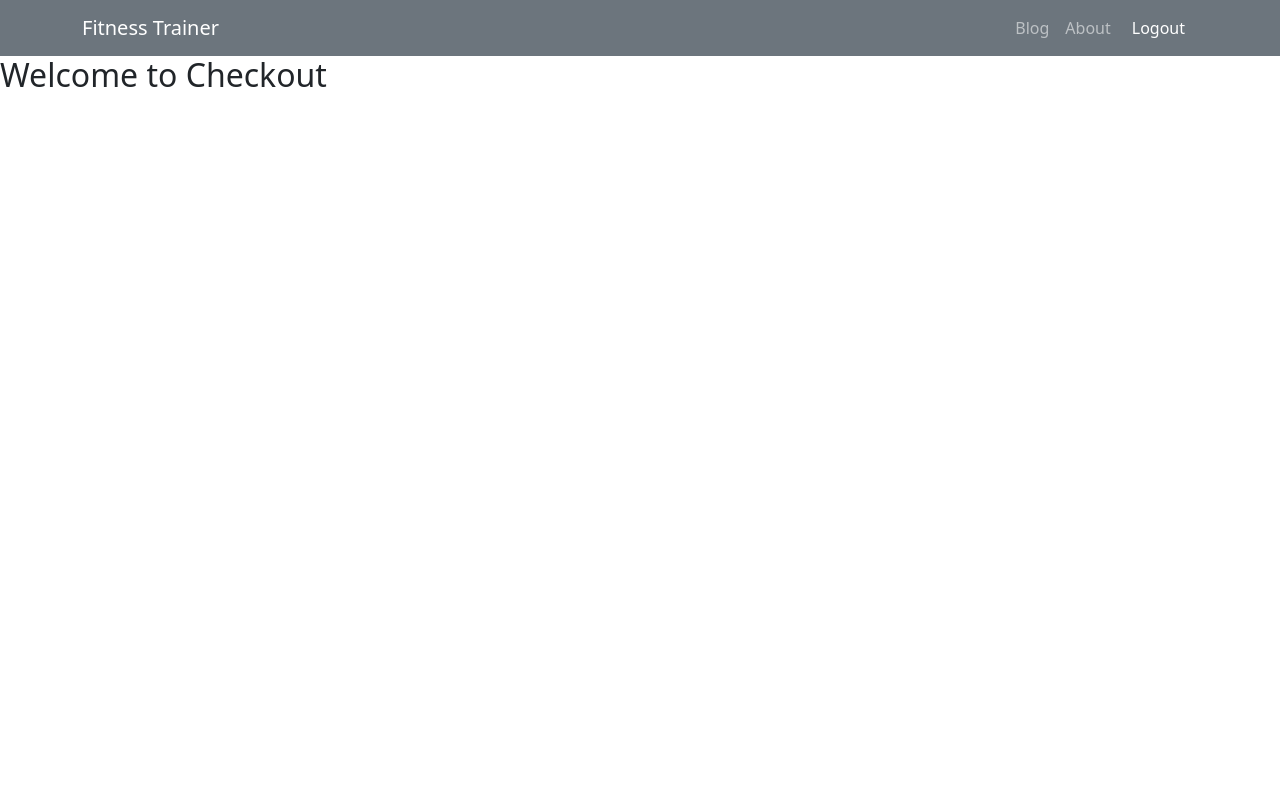
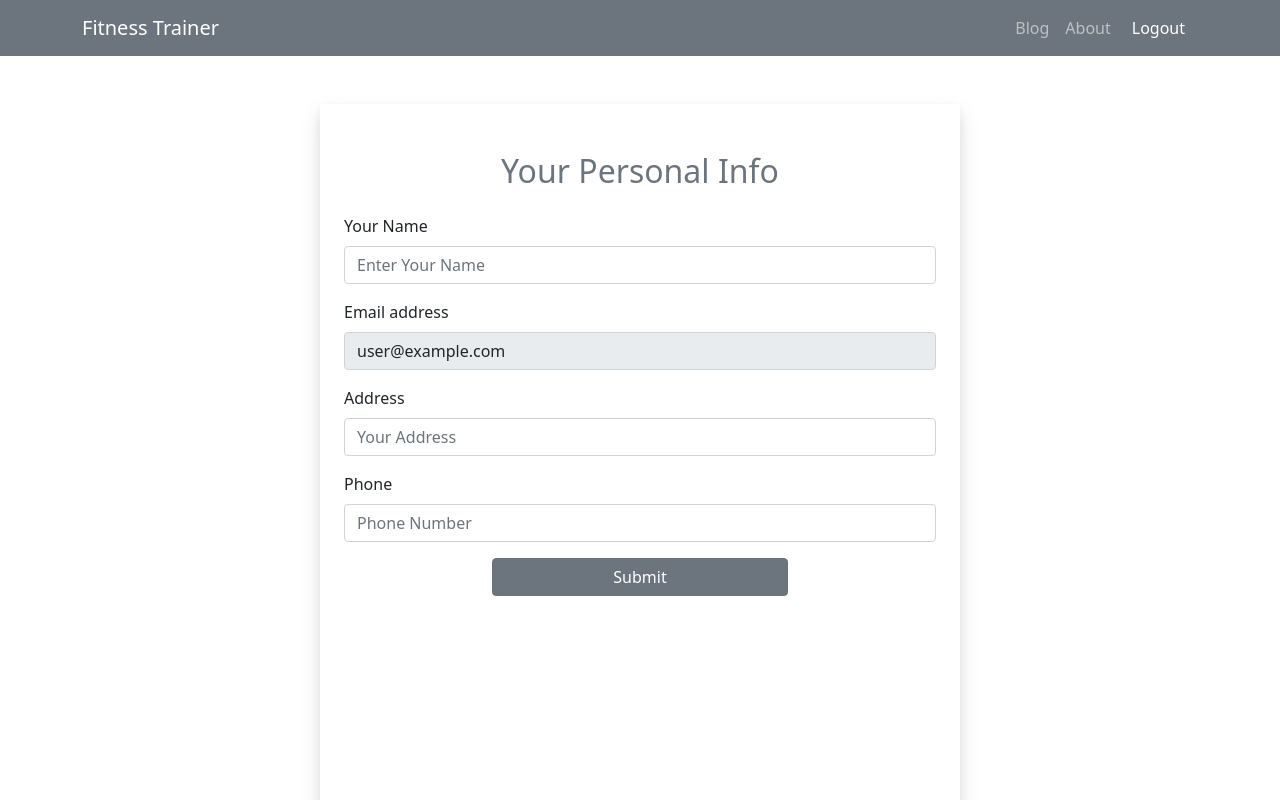
Before and after one commit to ArafatMunna/fitness-trainer, a React (Create React App) app: page /checkout in a window 1280 px wide. Shown: the top 800 px of the page. Built offline with nearby package versions, Linux system fonts and the light colour scheme; no server answers; sample sign-in values are in the browser's storage.

Commit message:
reset password and checkout form added

```diff
--- a/package.json
+++ b/package.json
@@ -14,6 +14,7 @@
     "react-firebase-hooks": "^5.0.3",
     "react-router-dom": "^6.3.0",
     "react-scripts": "5.0.1",
+    "react-toastify": "^8.2.0",
     "web-vitals": "^2.1.4"
   },
   "scripts": {
--- a/src/Pages/Home/Checkout/Checkout.js
+++ b/src/Pages/Home/Checkout/Checkout.js
@@ -1,9 +1,76 @@
 import React from "react";
+import { Button, Form } from "react-bootstrap";
+import { useAuthState } from "react-firebase-hooks/auth";
+import auth from "../../../firebase.init";
+import { ToastContainer, toast } from "react-toastify";
+import "react-toastify/dist/ReactToastify.css";
 
 const Checkout = () => {
+    const [user] = useAuthState(auth);
+
+    const handleSubmit = (event) => {
+        event.preventDefault();
+
+        const name = event.target.name.value;
+        const address = event.target.address.value;
+        const phone = event.target.phone.value;
+
+        toast("Thank you for the booking");
+    };
+
     return (
-        <div style={{ height: "100vh" }}>
-            <h2>Welcome to Checkout</h2>
+        <div className="container w-50 mx-auto mt-5 form-container px-4 pt-5">
+            <h2 className="text-secondary text-center mb-4">
+                Your Personal Info
+            </h2>
+            <Form onSubmit={handleSubmit}>
+                <Form.Group className="mb-3" controlId="formBasicName">
+                    <Form.Label>Your Name</Form.Label>
+                    <Form.Control
+                        type="text"
+                        placeholder="Enter Your Name"
+                        name="name"
+                        required
+                    />
+                </Form.Group>
+                <Form.Group className="mb-3" controlId="formBasicEmail">
+                    <Form.Label>Email address</Form.Label>
+                    <Form.Control
+                        value={user?.email}
+                        readOnly
+                        type="email"
+                        placeholder="Enter email"
+                        name="email"
+                        required
+                    />
+                </Form.Group>
+                <Form.Group className="mb-3" controlId="formBasicAddress">
+                    <Form.Label>Address</Form.Label>
+                    <Form.Control
+                        type="text"
+                        placeholder="Your Address"
+                        name="address"
+                        required
+                    />
+                </Form.Group>
+                <Form.Group className="mb-3" controlId="formBasicPhone">
+                    <Form.Label>Phone</Form.Label>
+                    <Form.Control
+                        type="text"
+                        placeholder="Phone Number"
+                        name="phone"
+                        required
+                    />
+                </Form.Group>
+                <Button
+                    className="w-50 d-block mx-auto "
+                    variant="secondary"
+                    type="submit"
+                >
+                    Submit
+                </Button>
+            </Form>
+            <ToastContainer />
         </div>
     );
 };
--- a/src/Pages/Login/Login/Login.js
+++ b/src/Pages/Login/Login/Login.js
@@ -1,4 +1,4 @@
-import React, { useEffect, useState } from "react";
+import React, { useEffect, useRef, useState } from "react";
 import { Button, Form } from "react-bootstrap";
 import {
     useSendPasswordResetEmail,
@@ -7,8 +7,12 @@ import {
 import { Link, useLocation, useNavigate } from "react-router-dom";
 import auth from "../../../firebase.init";
 import SocialLogin from "../SocialLogin/SocialLogin";
+import { ToastContainer, toast } from "react-toastify";
+import "react-toastify/dist/ReactToastify.css";
 
 const Login = () => {
+    const emailRef = useRef();
+    const passwordRef = useRef();
     const [error, setError] = useState("");
     const navigate = useNavigate();
     const location = useLocation();
@@ -35,23 +39,26 @@ const Login = () => {
     const handleLogin = (event) => {
         event.preventDefault();
 
-        const email = event.target.email.value;
-        const password = event.target.password.value;
+        const email = emailRef.current.value;
+        const password = passwordRef.current.value;
 
         signInWithEmailAndPassword(email, password);
         setError("");
     };
 
     const resetPassword = async (event) => {
-        const email = event.tar;
+        const email = emailRef.current.value;
+        if (email) {
+            await sendPasswordResetEmail(email);
+            toast("Sent Email");
+        } else {
+            toast("Please enter your email address");
+        }
     };
 
     return (
-        <div
-            className="container w-50 mx-auto mt-5"
-            style={{ height: "100vh" }}
-        >
-            <h2 className="text-secondary text-center">Please Login</h2>
+        <div className="container w-50 mx-auto mt-5 form-container px-4 pt-5">
+            <h2 className="text-secondary text-center mb-4">Please Login</h2>
             <Form onSubmit={handleLogin}>
                 <Form.Group className="mb-3" controlId="formBasicEmail">
                     <Form.Label>Email address</Form.Label>
@@ -80,7 +87,8 @@ const Login = () => {
                     Login
                 </Button>
             </Form>
-            <p className="text-center mt-3">
+            <div className="d-flex justify-content-between mt-3 flex-wrap">
+                <p>
                     New to Fitness Trainer?{" "}
                     <Link className="text-decoration-none" to="/register">
                         Register
@@ -95,7 +103,9 @@ const Login = () => {
                         Reset Password
                     </button>
                 </p>
+            </div>
             <SocialLogin />
+            <ToastContainer />
         </div>
     );
 };
--- /dev/null
+++ b/src/Pages/Login/Register/Register.css
@@ -0,0 +1,4 @@
+.form-container {
+    box-shadow: 0 10px 20px rgba(0, 0, 0, 0.12), 0 4px 8px rgba(0, 0, 0, 0.06);
+    height: 100vh;
+}
--- a/src/Pages/Login/Register/Register.js
+++ b/src/Pages/Login/Register/Register.js
@@ -4,6 +4,7 @@ import { useCreateUserWithEmailAndPassword } from "react-firebase-hooks/auth";
 import { Link, useNavigate } from "react-router-dom";
 import auth from "../../../firebase.init";
 import SocialLogin from "../SocialLogin/SocialLogin";
+import "./Register.css";
 
 const Register = () => {
     const [error, setError] = useState("");
@@ -42,11 +43,8 @@ const Register = () => {
     };
 
     return (
-        <div
-            className="container w-50 mx-auto mt-5"
-            style={{ height: "100vh" }}
-        >
-            <h2 className="text-secondary text-center">Please Register</h2>
+        <div className="container w-50 mx-auto mt-5 form-container px-4 pt-5">
+            <h2 className="text-secondary text-center mb-4">Please Register</h2>
             <Form onSubmit={handleRegister}>
                 <Form.Group className="mb-3" controlId="formBasicEmail">
                     <Form.Label>Email address</Form.Label>
--- a/src/Pages/Shared/NotFound/NotFound.js
+++ b/src/Pages/Shared/NotFound/NotFound.js
@@ -3,8 +3,8 @@ import React from "react";
 const NotFound = () => {
     const notFound = process.env.PUBLIC_URL + "images/not-found.jpg";
     return (
-        <div className="w-50 mx-auto mt-5" style={{ height: "100vh" }}>
-            <img src={notFound} alt="" />
+        <div className="container w-50 mx-auto mt-5" style={{ height: "100vh" }}>
+            <img className="img-fluid" src={notFound} alt="" />
         </div>
     );
 };
```
Also changed, not shown: src/Pages/Blog/Blog.js (added, +7 -0 lines), 1 other file (tests, documents, lock files or other folders). Lines whose indentation alone changed are shown as unchanged.
